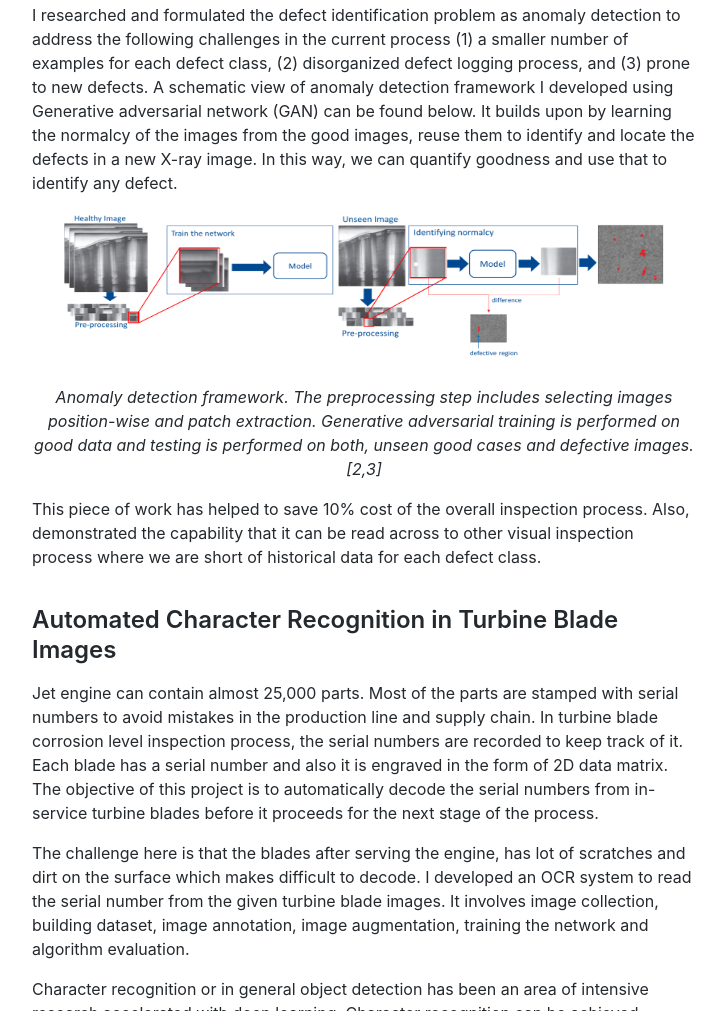
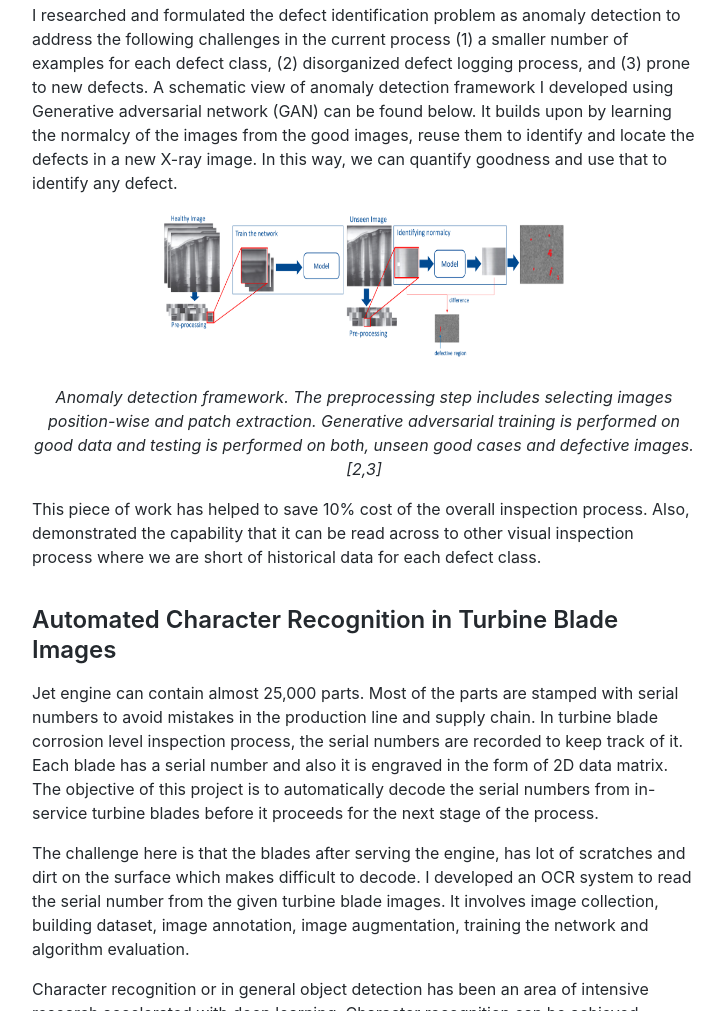
Before and after one commit to vinodrajendran001/vinod_portfolio, a plain HTML site: page docs/proj_ind.html in a window 1280 px wide. Shown: the part 1343-2354 px from the top of the page, without its empty margins (276-1001 px from the left). Drawn offline with nearby package versions, Linux system fonts and the light colour scheme.

Commit message:
Deploy website
Deploy website version based on 3eb0f01ee05c6d46ee4a5a3b474d669c10bde72a

```diff
--- a/docs/proj_ind.html
+++ b/docs/proj_ind.html
@@ -83,7 +83,7 @@ solutions to the neural network parameters. This translates the problem to a low
 <p>The objective of this project is to develop an Automated Defect Recognition (ADR) system equivalent to one inspector so that the overall double scrutiny process can be two times faster.</p>
 <p>I researched and formulated the defect identification problem as anomaly detection to address the following challenges in the current process (1) a smaller number of examples for each defect class, (2) disorganized defect logging process, and (3) prone to new defects. A schematic view of anomaly detection framework I developed using Generative adversarial network (GAN) can be found below.  It builds upon by learning the normalcy of the images from the good images, reuse them to identify and locate the defects in a new X-ray image.  In this way, we can quantify goodness and use that to identify any defect.</p>
 <p align="center">
-  <img width="600" height="150" src="../img/adr_process.PNG">
+  <img width="400" height="150" src="../img/adr_process.PNG">
   <br>
   <em>Anomaly detection framework. The preprocessing step includes selecting images position-wise and patch extraction. Generative adversarial training is performed on good data and testing is performed on both, unseen good cases and defective images.[2,3]
   </em>
```
Also changed, not shown: docs/proj_ind/index.html (+1 -1 lines).
